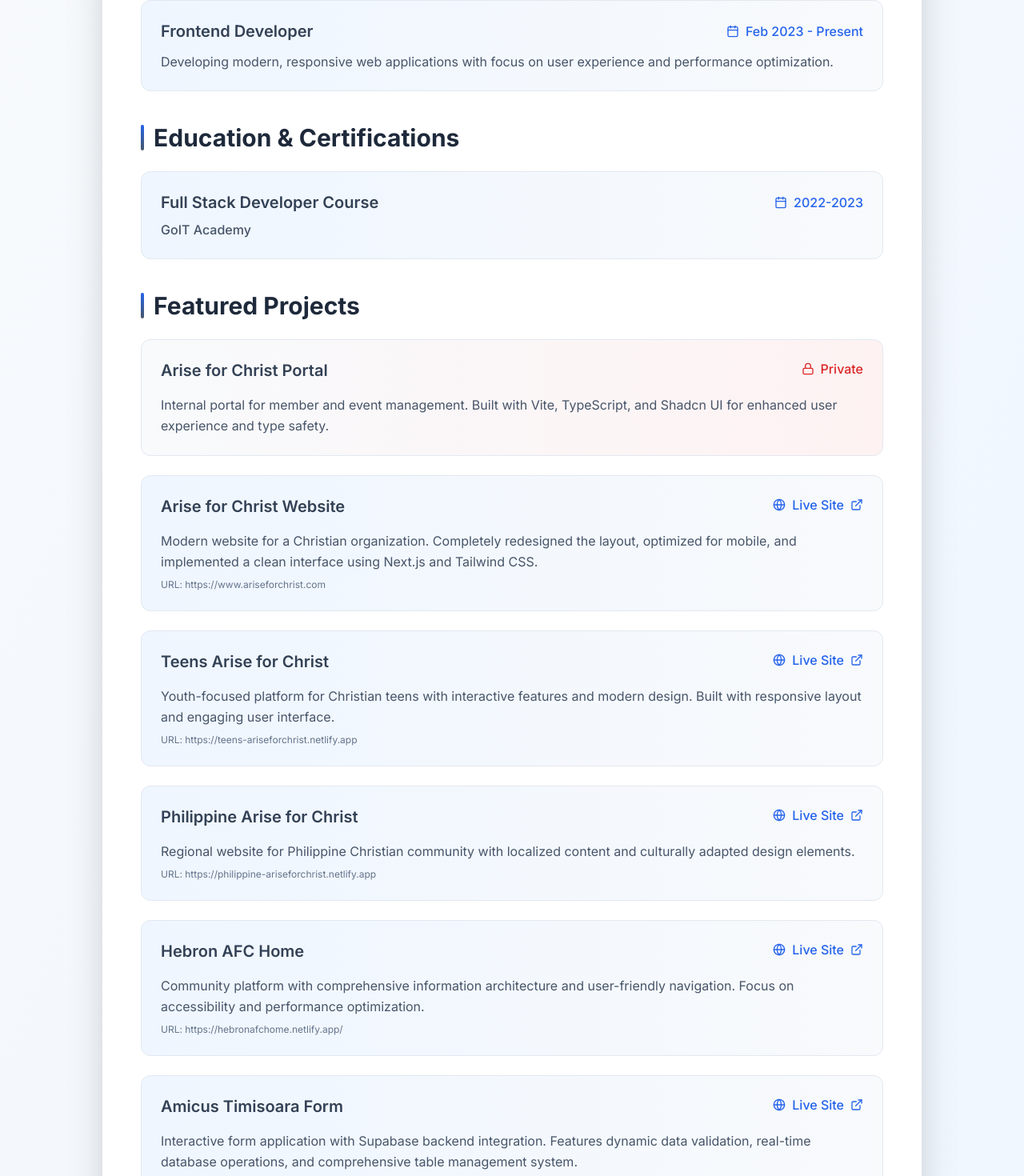
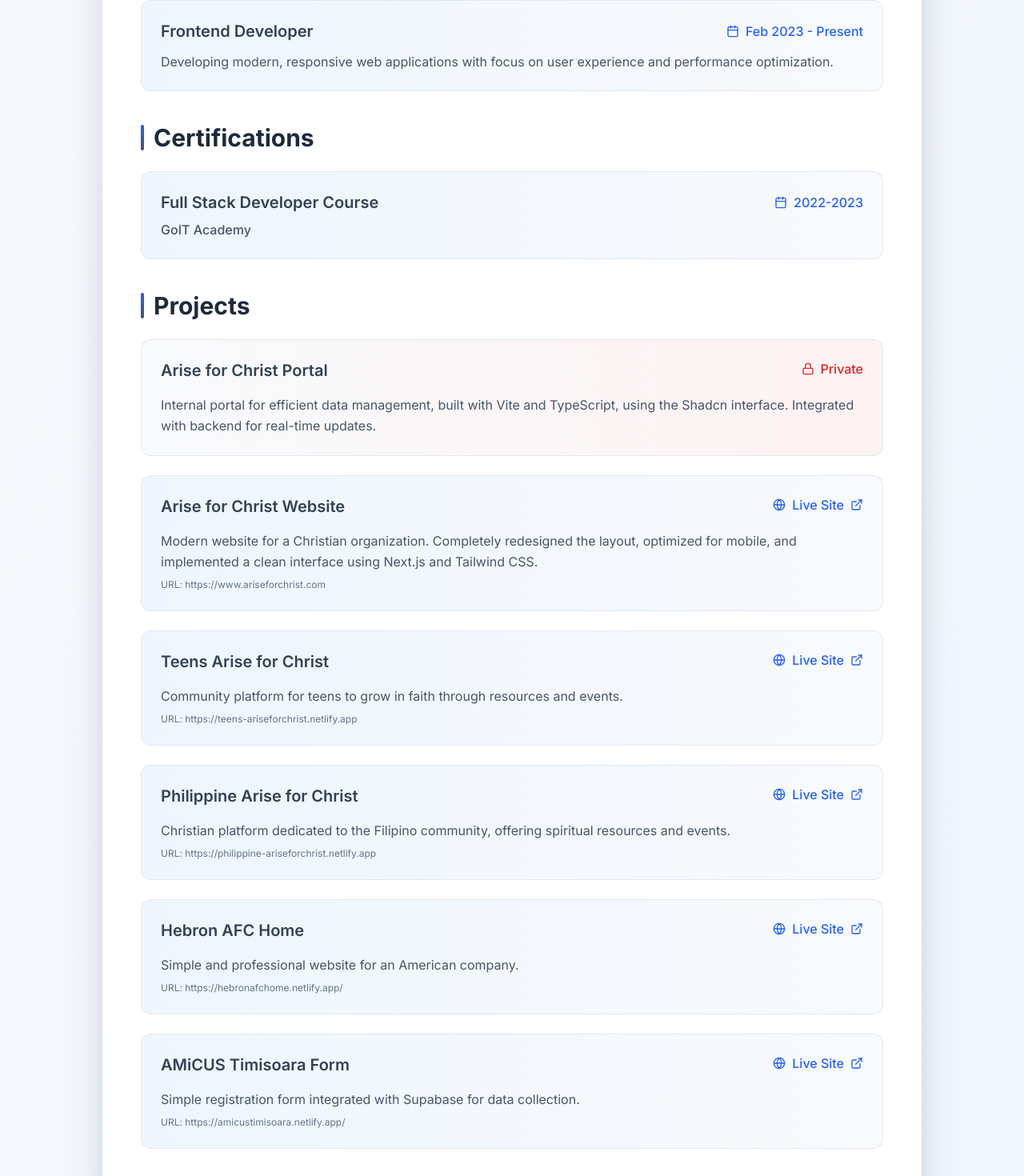
Before and after one commit to FlorinBejera2002/personal-cv, a Next.js app: page / in a window 1280 px wide. Shown: the part 910-2380 px from the top of the page at 80% size. Built offline with nearby package versions, Linux system fonts and the light colour scheme.

Commit message:
feat: finish design

```diff
--- a/app/page.tsx
+++ b/app/page.tsx
@@ -15,6 +15,7 @@ import {
 } from 'lucide-react';
 import profilePicture from "../public/profilePicture.jpeg";
 import Image from "next/image";
+import Link from 'next/link';
 
 export default function CV() {
 
@@ -42,7 +43,7 @@ export default function CV() {
 								Frontend Developer
 							</h2>
 							<div className="flex flex-wrap justify-center gap-3 lg:justify-start">
-								<a
+								<Link
 									href="https://www.linkedin.com/in/florin-bejera-1b213b263/"
 									target="_blank"
 									rel="noopener noreferrer"
@@ -50,8 +51,8 @@ export default function CV() {
 								>
 									<Linkedin className="h-4 w-4" />
 									<span>LinkedIn</span>
-								</a>
-								<a
+								</Link>
+								<Link
 									href="https://github.com/FlorinBejera2002"
 									target="_blank"
 									rel="noopener noreferrer"
@@ -59,14 +60,14 @@ export default function CV() {
 								>
 									<Github className="h-4 w-4" />
 									<span>GitHub</span>
-								</a>
-								<a
+								</Link>
+								<Link
 									href="mailto:florinbejera@gmail.com"
 									className="flex items-center gap-2 rounded-full bg-white/15 backdrop-blur-sm px-4 py-2 text-sm hover:bg-white/25 transition-all duration-200 border border-white/20"
 								>
 									<Mail className="h-4 w-4" />
 									<span>Email</span>
-								</a>
+								</Link>
 								<span className="flex items-center gap-2 rounded-full bg-white/15 backdrop-blur-sm px-4 py-2 text-sm border border-white/20">
 									<MapPin className="h-4 w-4" />
 									<span>Timișoara, Romania</span>
@@ -110,7 +111,7 @@ export default function CV() {
 								'Next.js', 'React', 'TypeScript', 'JavaScript', 'Tailwind CSS',
 								'HTML5', 'CSS3', 'SCSS', 'Git', 'REST APIs', 'Responsive Design', 'Supabase'
 							].map((skill) => (
-								<span key={skill} className="flex items-center gap-2 rounded-lg bg-gradient-to-r from-blue-50 to-slate-50 px-4 py-3 text-sm font-medium text-slate-700 border border-slate-200 hover:shadow-md transition-shadow duration-200">
+								<span key={skill} className="flex items-center gap-2 rounded-lg bg-gradient-to-r from-blue-50 to-slate-50 px-4 py-3 text-sm font-medium text-slate-700 border border-slate-200">
 									<Code className="h-4 w-4 text-blue-600" />
 									{skill}
 								</span>
@@ -138,11 +139,11 @@ export default function CV() {
 						</div>
 					</section>
 
-					{/* Education */}
+					{/* Certifications */}
 					<section className="mb-10">
 						<div className="flex items-center gap-3 mb-6">
 							<div className="h-8 w-1 bg-gradient-to-b from-blue-600 to-slate-600 rounded-full"></div>
-							<h3 className="text-3xl font-bold text-slate-800">Education & Certifications</h3>
+							<h3 className="text-3xl font-bold text-slate-800">Certifications</h3>
 						</div>
 						<div className="bg-gradient-to-r from-blue-50 to-slate-50 rounded-xl p-6 border border-slate-200">
 							<div className="flex flex-col sm:flex-row sm:items-center sm:justify-between mb-2">
@@ -160,7 +161,7 @@ export default function CV() {
 					<section className="mb-10">
 						<div className="flex items-center gap-3 mb-6">
 							<div className="h-8 w-1 bg-gradient-to-b from-blue-600 to-slate-600 rounded-full"></div>
-							<h3 className="text-3xl font-bold text-slate-800">Featured Projects</h3>
+							<h3 className="text-3xl font-bold text-slate-800"> Projects</h3>
 						</div>
 
 						<div className="grid gap-6">
@@ -174,8 +175,7 @@ export default function CV() {
 									</div>
 								</div>
 								<p className="text-slate-600 leading-relaxed">
-									Internal portal for member and event management. Built with Vite, TypeScript, and Shadcn UI
-									for enhanced user experience and type safety.
+									Internal portal for efficient data management, built with Vite and TypeScript, using the Shadcn interface. Integrated with backend for real-time updates.
 								</p>
 							</div>
 
@@ -184,7 +184,7 @@ export default function CV() {
 								<div className="flex flex-col sm:flex-row sm:items-start sm:justify-between mb-4">
 									<h4 className="text-xl font-semibold text-slate-700 mb-2 sm:mb-0">Arise for Christ Website</h4>
 									<div className="flex items-center gap-4">
-										<a
+										<Link
 											href="https://www.ariseforchrist.com/ro"
 											target="_blank"
 											rel="noopener noreferrer"
@@ -193,7 +193,7 @@ export default function CV() {
 											<Globe className="h-4 w-4" />
 											<span>Live Site</span>
 											<ExternalLink className="h-4 w-4" />
-										</a>
+										</Link>
 									</div>
 								</div>
 								<p className="text-slate-600 leading-relaxed">
@@ -208,7 +208,7 @@ export default function CV() {
 								<div className="flex flex-col sm:flex-row sm:items-start sm:justify-between mb-4">
 									<h4 className="text-xl font-semibold text-slate-700 mb-2 sm:mb-0">Teens Arise for Christ</h4>
 									<div className="flex items-center gap-4">
-										<a
+										<Link
 											href="https://teens-ariseforchrist.netlify.app/en"
 											target="_blank"
 											rel="noopener noreferrer"
@@ -217,12 +217,11 @@ export default function CV() {
 											<Globe className="h-4 w-4" />
 											<span>Live Site</span>
 											<ExternalLink className="h-4 w-4" />
-										</a>
+										</Link>
 									</div>
 								</div>
 								<p className="text-slate-600 leading-relaxed">
-									Youth-focused platform for Christian teens with interactive features and modern design.
-									Built with responsive layout and engaging user interface.
+									Community platform for teens to grow in faith through resources and events.
 								</p>
 								<p className="text-xs text-slate-500 mt-2">URL: https://teens-ariseforchrist.netlify.app</p>
 							</div>
@@ -232,7 +231,7 @@ export default function CV() {
 								<div className="flex flex-col sm:flex-row sm:items-start sm:justify-between mb-4">
 									<h4 className="text-xl font-semibold text-slate-700 mb-2 sm:mb-0">Philippine Arise for Christ</h4>
 									<div className="flex items-center gap-4">
-										<a
+										<Link
 											href="https://philippine-ariseforchrist.netlify.app/en"
 											target="_blank"
 											rel="noopener noreferrer"
@@ -241,12 +240,11 @@ export default function CV() {
 											<Globe className="h-4 w-4" />
 											<span>Live Site</span>
 											<ExternalLink className="h-4 w-4" />
-										</a>
+										</Link>
 									</div>
 								</div>
 								<p className="text-slate-600 leading-relaxed">
-									Regional website for Philippine Christian community with localized content and
-									culturally adapted design elements.
+									Christian platform dedicated to the Filipino community, offering spiritual resources and events.
 								</p>
 								<p className="text-xs text-slate-500 mt-2">URL: https://philippine-ariseforchrist.netlify.app</p>
 							</div>
@@ -256,7 +254,7 @@ export default function CV() {
 								<div className="flex flex-col sm:flex-row sm:items-start sm:justify-between mb-4">
 									<h4 className="text-xl font-semibold text-slate-700 mb-2 sm:mb-0">Hebron AFC Home</h4>
 									<div className="flex items-center gap-4">
-										<a
+										<Link
 											href="https://hebronafchome.netlify.app/"
 											target="_blank"
 											rel="noopener noreferrer"
@@ -265,12 +263,11 @@ export default function CV() {
 											<Globe className="h-4 w-4" />
 											<span>Live Site</span>
 											<ExternalLink className="h-4 w-4" />
-										</a>
+										</Link>
 									</div>
 								</div>
 								<p className="text-slate-600 leading-relaxed">
-									Community platform with comprehensive information architecture and user-friendly navigation.
-									Focus on accessibility and performance optimization.
+									Simple and professional website for an American company.
 								</p>
 								<p className="text-xs text-slate-500 mt-2">URL: https://hebronafchome.netlify.app/</p>
 							</div>
@@ -278,9 +275,9 @@ export default function CV() {
 							{/* Amicus Timisoara Form */}
 							<div className="bg-gradient-to-r from-blue-50 to-slate-50 rounded-xl p-6 border border-slate-200 transition-shadow duration-300">
 								<div className="flex flex-col sm:flex-row sm:items-start sm:justify-between mb-4">
-									<h4 className="text-xl font-semibold text-slate-700 mb-2 sm:mb-0">Amicus Timisoara Form</h4>
+									<h4 className="text-xl font-semibold text-slate-700 mb-2 sm:mb-0">AMiCUS Timisoara Form</h4>
 									<div className="flex items-center gap-4">
-										<a
+										<Link
 											href="https://amicustimisoara.netlify.app/"
 											target="_blank"
 											rel="noopener noreferrer"
@@ -289,22 +286,21 @@ export default function CV() {
 											<Globe className="h-4 w-4" />
 											<span>Live Site</span>
 											<ExternalLink className="h-4 w-4" />
-										</a>
+										</Link>
 									</div>
 								</div>
 								<p className="text-slate-600 leading-relaxed">
-									Interactive form application with Supabase backend integration. Features dynamic data validation,
-									real-time database operations, and comprehensive table management system.
+									Simple registration form integrated with Supabase for data collection.
 								</p>
 								<p className="text-xs text-slate-500 mt-2">URL: https://amicustimisoara.netlify.app/</p>
 							</div>
 
 							{/* Ice Cream Website */}
-							<div className="bg-gradient-to-r from-blue-50 to-slate-50 rounded-xl p-6 border border-slate-200 transition-shadow duration-300">
+							{/* <div className="bg-gradient-to-r from-blue-50 to-slate-50 rounded-xl p-6 border border-slate-200 transition-shadow duration-300">
 								<div className="flex flex-col sm:flex-row sm:items-start sm:justify-between mb-4">
 									<h4 className="text-xl font-semibold text-slate-700 mb-2 sm:mb-0">Ice Cream Website</h4>
 									<div className="flex items-center gap-4">
-										<a
+										<Link
 											href="https://dris11.github.io/Project-Ice-Cream/"
 											target="_blank"
 											rel="noopener noreferrer"
@@ -313,7 +309,7 @@ export default function CV() {
 											<Globe className="h-4 w-4" />
 											<span>Live Site</span>
 											<ExternalLink className="h-4 w-4" />
-										</a>
+										</Link>
 									</div>
 								</div>
 								<p className="text-slate-600 leading-relaxed">
@@ -321,7 +317,7 @@ export default function CV() {
 									Worked on HTML structure, CSS animations, and JavaScript interactivity.
 								</p>
 								<p className="text-xs text-slate-500 mt-2">URL: https://dris11.github.io/Project-Ice-Cream/</p>
-							</div>
+							</div> */}
 
 
 						</div>
```
